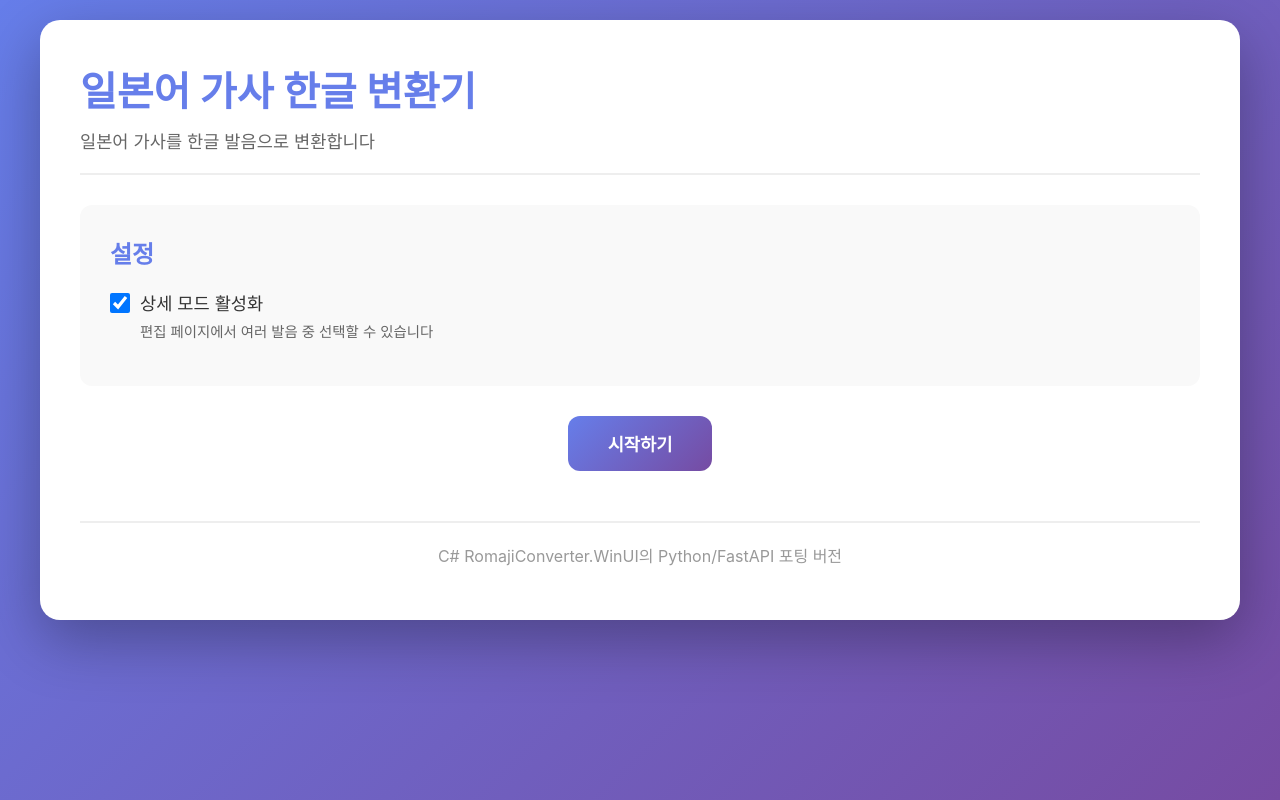
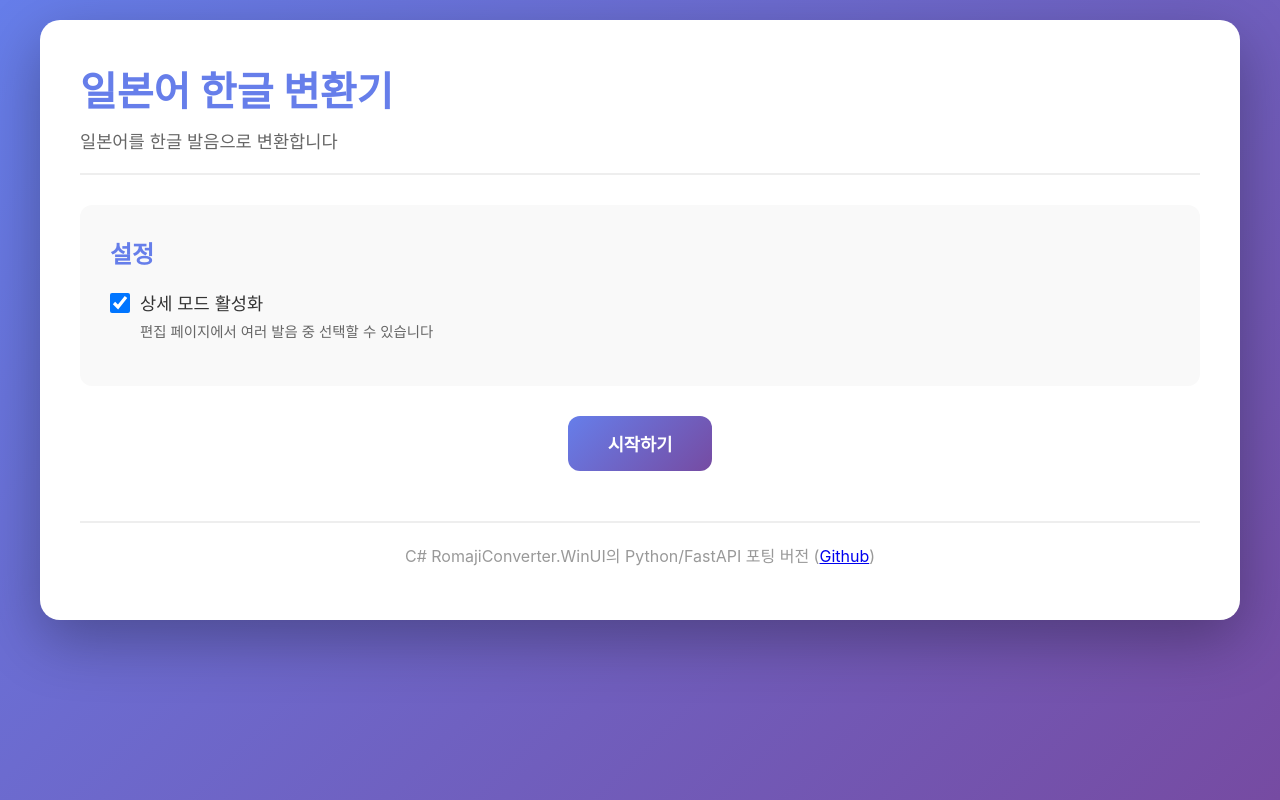
Before and after one commit to monoletP/JapanesePronHangul, a FastAPI app: page / in a window 1280 px wide. Run offline with FastAPI, Linux system fonts and the light colour scheme.

Commit message:
Update README and main.html: add a web app and github links respectively

```diff
--- a/templates/main.html
+++ b/templates/main.html
@@ -3,14 +3,14 @@
 <head>
     <meta charset="UTF-8">
     <meta name="viewport" content="width=device-width, initial-scale=1.0">
-    <title>일본어 가사 한글 변환기</title>
+    <title>일본어 한글 변환기</title>
     <link rel="stylesheet" href="/static/style.css">
 </head>
 <body>
     <div class="container">
         <header>
-            <h1>일본어 가사 한글 변환기</h1>
-            <p>일본어 가사를 한글 발음으로 변환합니다</p>
+            <h1>일본어 한글 변환기</h1>
+            <p>일본어를 한글 발음으로 변환합니다</p>
         </header>
 
         <main>
@@ -35,7 +35,7 @@
         </main>
 
         <footer>
-            <p>C# RomajiConverter.WinUI의 Python/FastAPI 포팅 버전</p>
+            <p>C# RomajiConverter.WinUI의 Python/FastAPI 포팅 버전 (<a href="https://github.com/monoletP/JapanesePronHangul">Github</a>)</p>
         </footer>
     </div>
 
```
Also changed, not shown: README.md.
